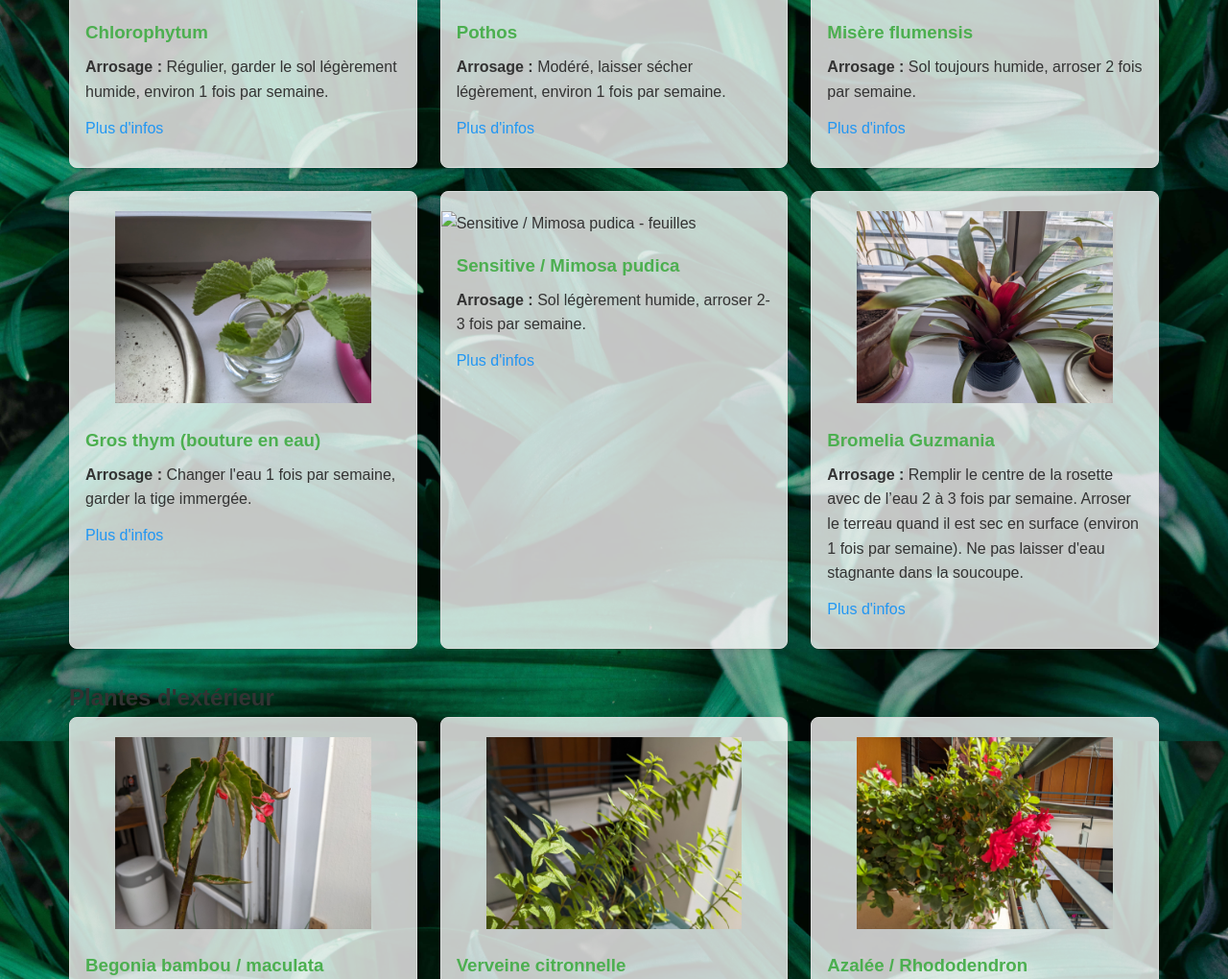
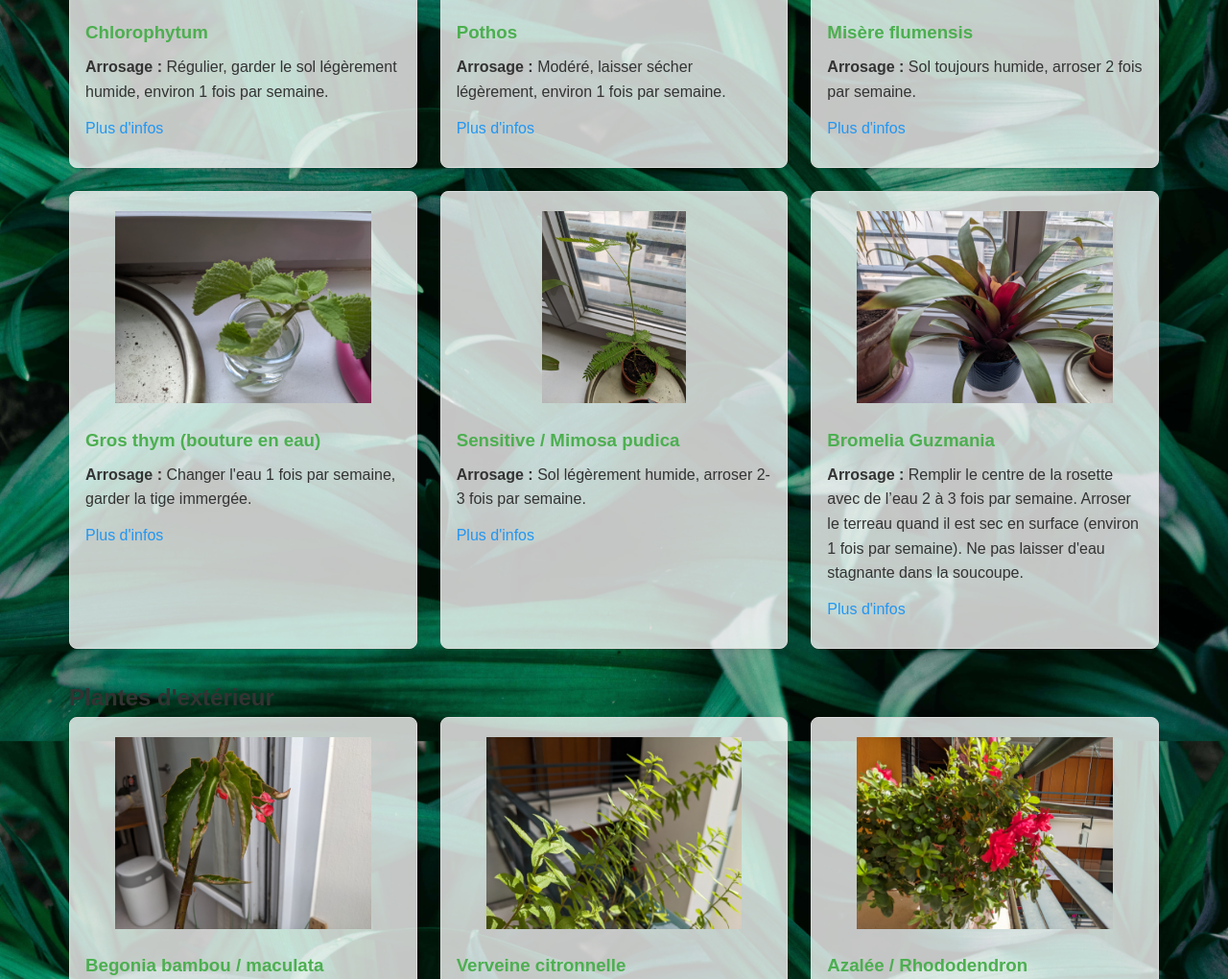
Before and after one commit to BSevault/plants, a plain HTML site: page index.html in a window 1280 px wide. Shown: the part 1788-2808 px from the top of the page at 96% size. Drawn offline with Linux system fonts and the light colour scheme.

Commit message:
add mimosa pudica image

```diff
--- a/index.html
+++ b/index.html
@@ -306,7 +306,7 @@
           </div>
           <!-- Sensitive / Mimosa pudica -->
           <div class="card">
-            <img src="images/mimosa-pudica.jpg" alt="Sensitive / Mimosa pudica - feuilles">
+            <img src="images/int/mimosa-pudica.jpg" alt="Sensitive / Mimosa pudica - feuilles">
             <div class="card-content">
               <h3>Sensitive / Mimosa pudica</h3>
               <p><strong>Arrosage :</strong> Sol légèrement humide, arroser 2-3 fois par semaine.</p>
```
Also changed, not shown: images/int/mimosa-pudica.jpg (added).
